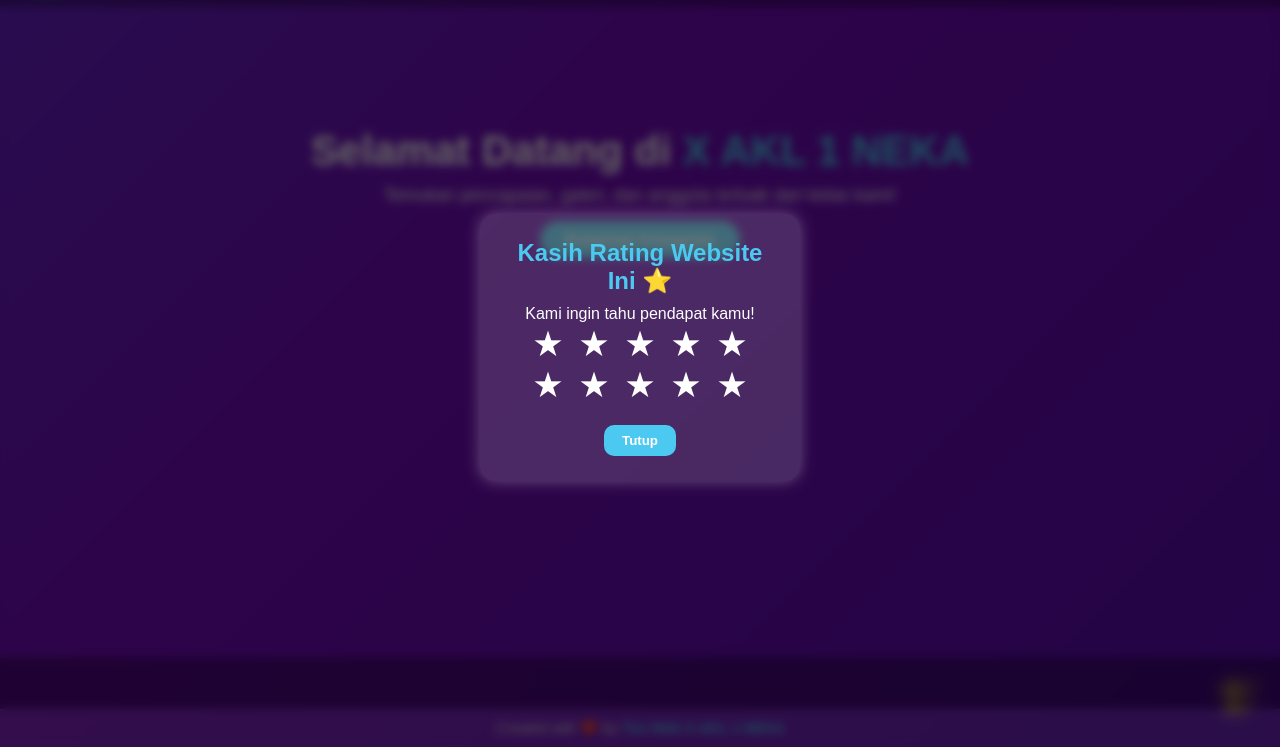
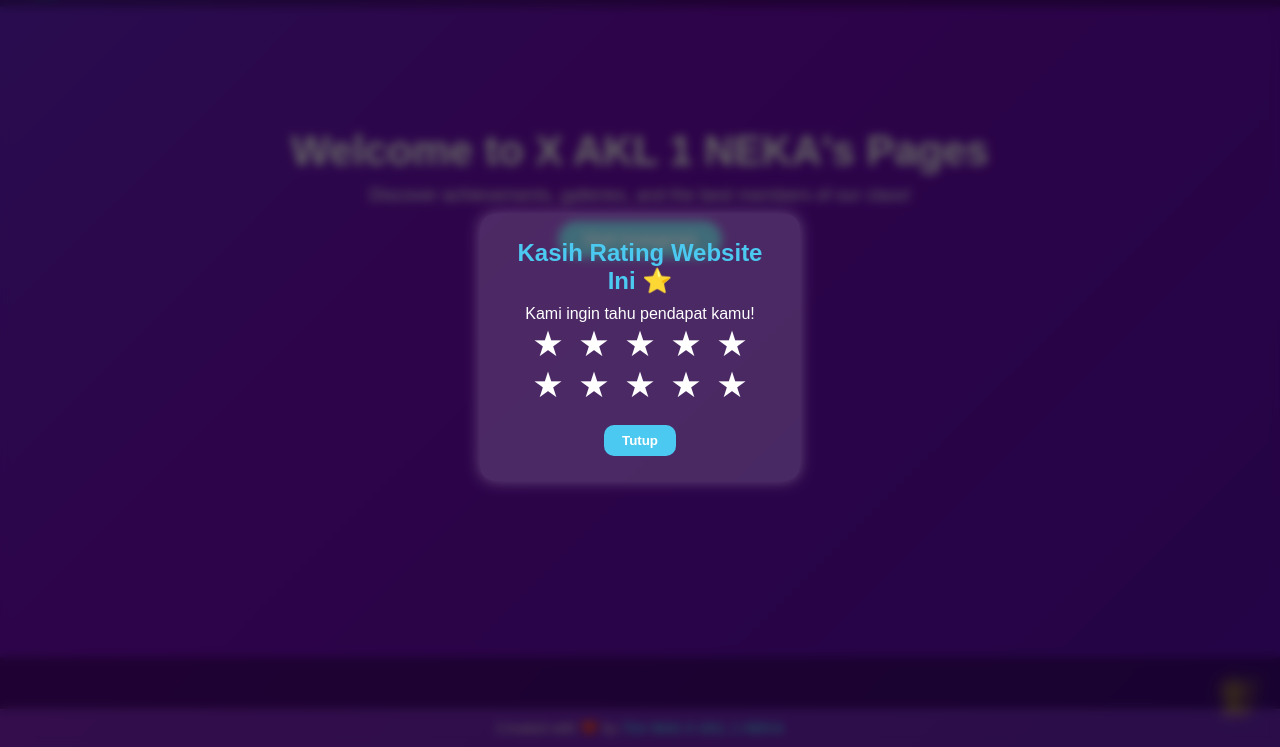
Before and after one commit to decmay27/xakl1nekaBEST, a plain HTML site: page index.html in a window 1280 px wide. Shown: the part 53-800 px from the top of the page. Drawn offline with Linux system fonts and the light colour scheme.

Commit message:
language, numeric, max-rate changes

```diff
--- a/index.html
+++ b/index.html
@@ -28,11 +28,14 @@
   🐒
 </div>
 
+
+
+
   <!-- HERO -->
   <section class="hero-home">
-    <h1>Selamat Datang di <span>X AKL 1 NEKA</span></h1>
-    <p>Temukan pencapaian, galeri, dan anggota terbaik dari kelas kami!</p>
-    <a href="https://www.instagram.com/abhise.va0ne" target="_blank" class="btn-home">Kunjungi Instagram</a>
+    <h1>Welcome to X AKL 1 NEKA's Pages</h1>
+    <p>Discover achievements, galleries, and the best members of our class!</p>
+    <a href="https://www.instagram.com/abhise.va0ne" target="_blank" class="btn-home">Visit Instagram</a>
   </section>
 
   <!-- FOOTER -->
@@ -106,7 +109,7 @@ document.querySelectorAll("#popupStarRating span").forEach(star => {
       method: "POST",
       headers: { "Content-Type": "application/json" },
       body: JSON.stringify({
-        content: `⭐ Rating logs: **${rating}/5**`
+        content: `⭐ Rating logs: **${rating}/10**`
       })
     });
 
@@ -124,4 +127,5 @@ document.querySelectorAll("#popupStarRating span").forEach(star => {
 
 
 
+
 </body>
```
Also changed, not shown: style.css (line endings or trailing spaces).
